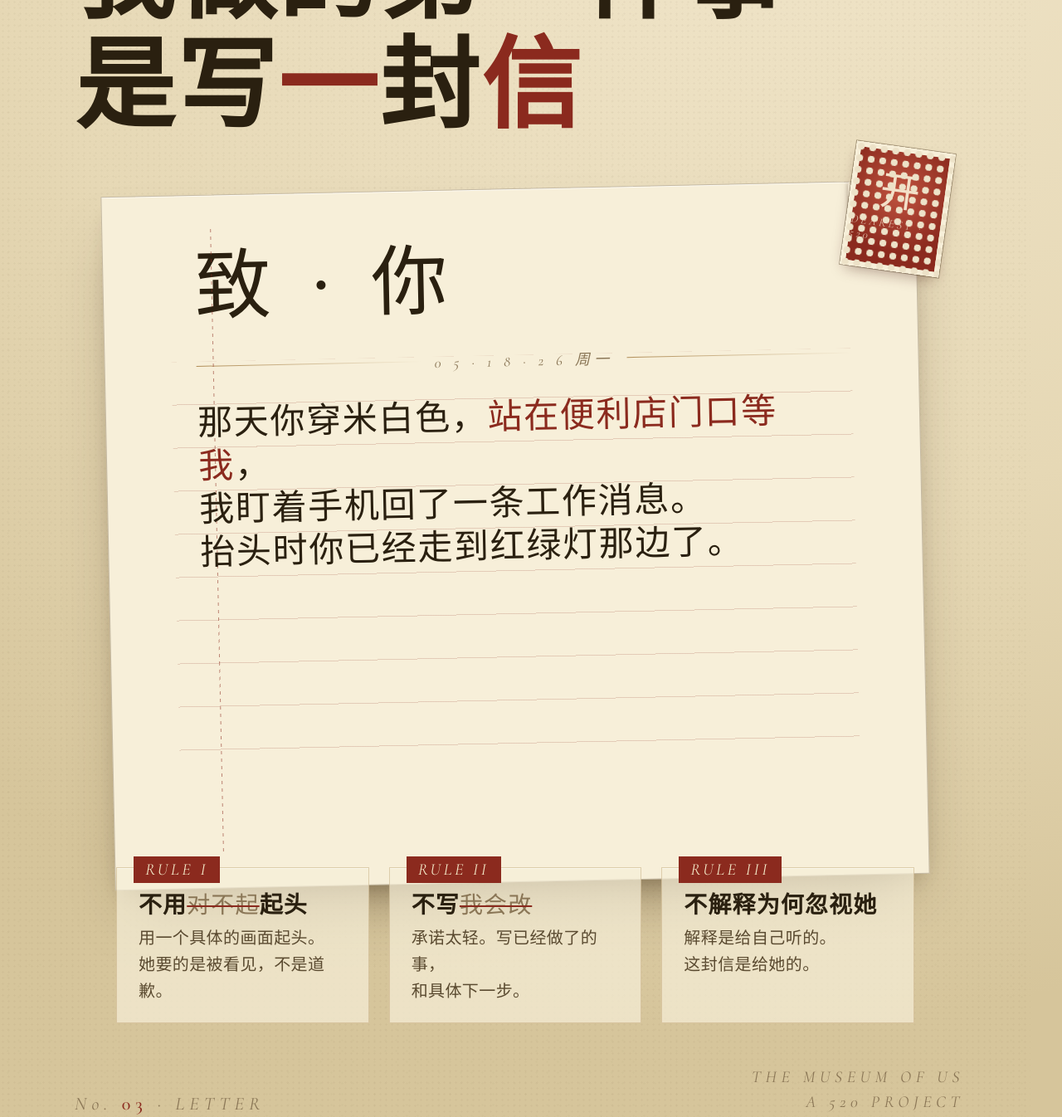
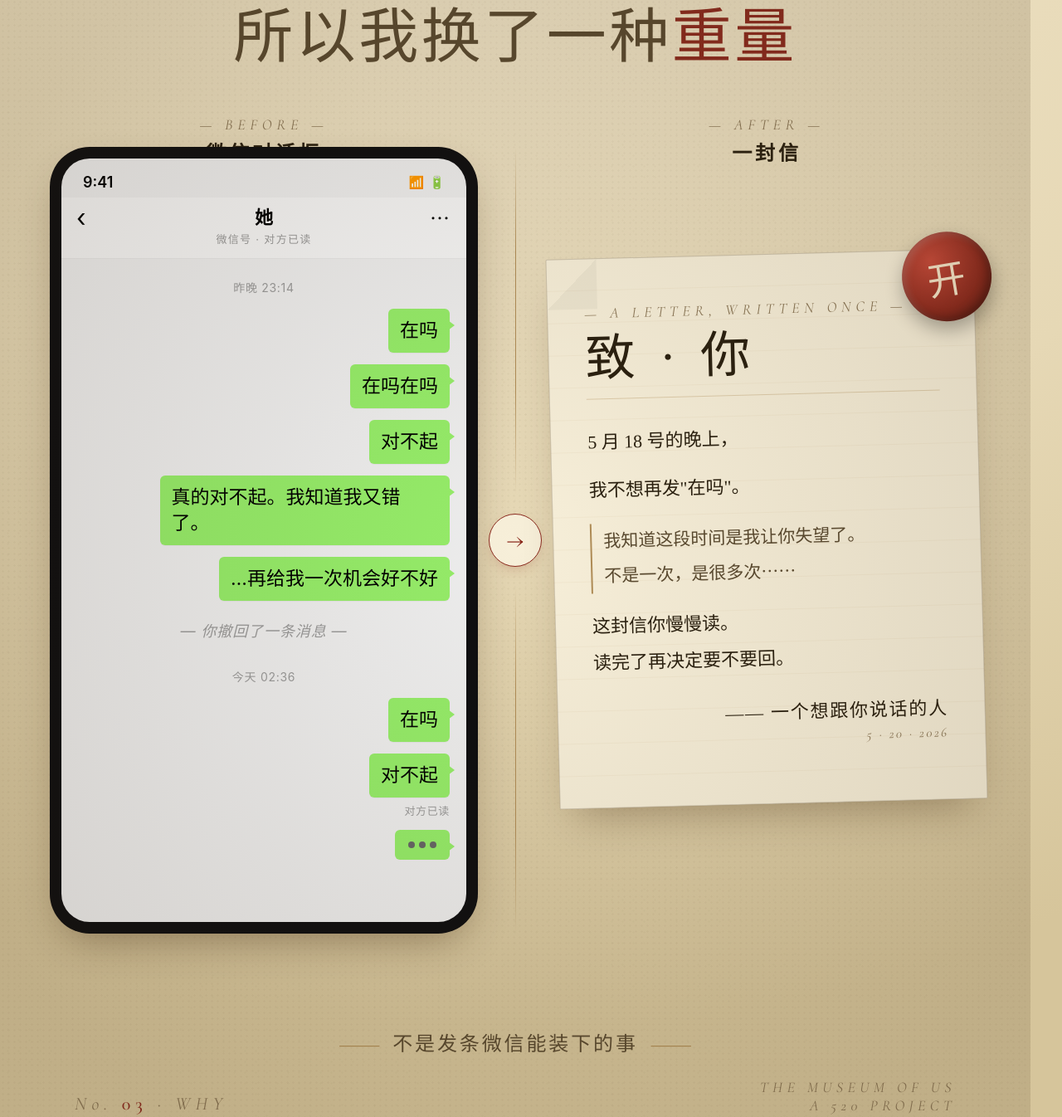
Before and after one commit to xing0325/xiaohongshu-preview, a plain HTML site: page cards/03-letter.html in a window 1280 px wide. Shown: the part 253-1599 px from the top of the page at 83% size. Drawn offline with nearby package versions, Linux system fonts and the light colour scheme; a web font is replaced by a local one.

Commit message:
feat: rebuild card 03 as 微信 vs 一封信 comparison (Option B)
Replace the previous letter-as-poetry card with a clear before/after
contrast that answers 'why a letter, not a WeChat':

Left half — a WeChat conversation mock:
  - '在吗' / '对不起' / 已撤回 / typing indicator
  - feels noisy, repetitive, futile
Middle — gold-line divider + circular arrow
Right half — the letter on cream paper
  - 火漆 '开' wax seal, brush '致·你' title
  - body draft + signoff, tilted -1.5° for paper-feel

Title: 文字她已经见太多了 / 所以我换了一种重量
Bottom cap: 不是发条微信能装下的事

This card now lives 3rd in the deck (after CTA cover + origin) and
acts as the product hook — answers 'what's different about this'
before viewer sees the signature mechanic on card 4.

```diff
--- a/cards/03-letter.html
+++ b/cards/03-letter.html
@@ -2,22 +2,24 @@
 <html lang="zh-CN">
 <head>
 <meta charset="utf-8">
-<title>03 · 一封信</title>
+<title>03 · 微信 vs 一封信</title>
 <link rel="preconnect" href="https://fonts.googleapis.com">
 <link rel="preconnect" href="https://fonts.gstatic.com" crossorigin>
-<link href="https://fonts.googleapis.com/css2?family=Cormorant+Garamond:ital,wght@0,400;0,500;1,400&family=Noto+Serif+SC:wght@400;500;600&family=Ma+Shan+Zheng&display=swap" rel="stylesheet">
+<link href="https://fonts.googleapis.com/css2?family=Cormorant+Garamond:ital,wght@0,400;0,500;1,400&family=Noto+Serif+SC:wght@400;500;600;700&family=Noto+Sans+SC:wght@400;500;600&family=Ma+Shan+Zheng&display=swap" rel="stylesheet">
 <style>
   :root{
     --bg:#ede2c8; --paper:#f7efd9;
     --ink:#2a2010; --ink-soft:#5a4a30; --ink-faint:#8a7656;
     --wax:#8b2a1e; --gold:#b08d57; --accent:#c64a3a;
     --line:rgba(176,141,87,0.35);
+    --wx-bg:#ededed; --wx-out:#95EC69; --wx-in:#ffffff;
+    --wx-grey:#999;
   }
   *{box-sizing:border-box;margin:0;padding:0}
   body{
     width:1242px;height:1656px;overflow:hidden;
     font-family:"Noto Serif SC",serif;color:var(--ink);
-    background:radial-gradient(120% 90% at 70% 0%, #f1e6cb 0%, #e6d8b5 60%, #d6c59b 100%);
+    background:radial-gradient(120% 90% at 50% 0%, #f1e6cb 0%, #e6d8b5 60%, #d6c59b 100%);
     position:relative;
   }
   body::before{
@@ -26,7 +28,11 @@
       radial-gradient(rgba(80,55,20,0.06) 1px, transparent 1.4px),
       radial-gradient(rgba(80,55,20,0.04) 1px, transparent 1.2px);
     background-size:7px 7px,13px 13px;background-position:0 0,3px 5px;
-    mix-blend-mode:multiply;opacity:.6;
+    mix-blend-mode:multiply;opacity:.55;
+  }
+  body::after{
+    content:"";position:absolute;inset:0;pointer-events:none;
+    background:radial-gradient(60% 50% at 50% 55%, transparent 0%, rgba(60,40,15,0.14) 100%);
   }
 
   .topbar{
@@ -37,121 +43,231 @@
   }
   .topbar .num{font-style:normal;color:var(--wax);letter-spacing:.1em;font-weight:500}
 
-  .big{
-    position:absolute;left:90px;top:160px;right:90px;
-    font-family:"Ma Shan Zheng",serif;
-    font-size:120px;line-height:1.1;color:var(--ink);
-    letter-spacing:.02em;
+  /* 主标题 */
+  .head{
+    position:absolute;left:0;right:0;top:148px;
+    text-align:center;
   }
-  .big .em{color:var(--wax)}
-  .big .small{
-    display:block;font-family:"Cormorant Garamond",serif;font-style:italic;
-    font-size:34px;color:var(--ink-faint);letter-spacing:.18em;margin-top:14px;
+  .head h1{
+    font-family:"Ma Shan Zheng","KaiTi",serif;
+    font-size:88px;line-height:1.18;color:var(--ink);
+    letter-spacing:.04em;font-weight:400;
+  }
+  .head h1 .em{color:var(--wax)}
+  .head h1 .row2{display:block;font-size:72px;color:var(--ink-soft);margin-top:4px}
+  .head h1 .row2 b{color:var(--wax);font-weight:inherit}
+
+  /* 两列对比容器 */
+  .compare{
+    position:absolute;left:60px;right:60px;top:430px;
+    display:grid;grid-template-columns:1fr 90px 1fr;
+    gap:0;align-items:start;
   }
 
-  /* 信纸 */
+  /* ===== 左：微信 ===== */
+  .wx-phone{
+    background:#0e0e10;
+    border-radius:48px;
+    padding:14px;
+    box-shadow:0 20px 50px -16px rgba(60,35,10,0.45);
+  }
+  .wx-screen{
+    background:var(--wx-bg);
+    border-radius:34px;
+    overflow:hidden;
+    min-height:920px;
+    position:relative;
+  }
+  .wx-statusbar{
+    display:flex;justify-content:space-between;align-items:center;
+    padding:18px 26px 8px;
+    font-family:-apple-system,system-ui,sans-serif;
+    font-size:18px;font-weight:600;color:#000;
+  }
+  .wx-statusbar .icons{display:flex;gap:6px;align-items:center;font-size:15px}
+  .wx-header{
+    padding:6px 18px 14px;
+    border-bottom:1px solid rgba(0,0,0,0.06);
+    background:#f4f4f4;
+    text-align:center;
+    position:relative;
+    font-family:-apple-system,system-ui,"Noto Sans SC",sans-serif;
+  }
+  .wx-header .back{position:absolute;left:18px;top:6px;color:#000;font-size:30px}
+  .wx-header .more{position:absolute;right:18px;top:6px;color:#000;font-size:24px;letter-spacing:2px}
+  .wx-header .name{font-size:22px;font-weight:600;color:#000}
+  .wx-header .meta{font-size:13px;color:var(--wx-grey);margin-top:2px;letter-spacing:.1em}
+
+  .wx-chat{padding:18px 20px 20px;display:flex;flex-direction:column;gap:14px;
+    font-family:-apple-system,system-ui,"Noto Sans SC",sans-serif}
+  .wx-time{text-align:center;color:var(--wx-grey);font-size:14px;letter-spacing:.05em;margin:6px 0 2px}
+  .wx-bubble{
+    max-width:78%;align-self:flex-end;
+    background:var(--wx-out);color:#000;
+    padding:11px 14px;border-radius:6px;
+    font-size:23px;line-height:1.35;
+    font-weight:400;
+    position:relative;
+    box-shadow:0 1px 0 rgba(0,0,0,0.04);
+    word-break:break-all;
+  }
+  .wx-bubble::after{
+    content:"";position:absolute;right:-6px;top:14px;
+    width:0;height:0;border-style:solid;
+    border-width:6px 0 6px 8px;border-color:transparent transparent transparent var(--wx-out);
+  }
+  .wx-bubble.in{
+    align-self:flex-start;background:var(--wx-in);
+  }
+  .wx-bubble.in::after{
+    right:auto;left:-6px;
+    border-width:6px 8px 6px 0;border-color:transparent var(--wx-in) transparent transparent;
+  }
+  .wx-bubble.retracted{
+    background:transparent;color:var(--wx-grey);
+    font-size:18px;align-self:center;
+    box-shadow:none;font-style:italic;letter-spacing:.05em;
+  }
+  .wx-bubble.retracted::after{display:none}
+  .wx-read{
+    align-self:flex-end;font-size:13px;color:var(--wx-grey);
+    letter-spacing:.05em;margin-top:-8px;
+  }
+  .wx-typing{
+    align-self:flex-end;background:var(--wx-out);
+    padding:14px 16px;border-radius:6px;display:inline-flex;gap:5px;
+    position:relative;
+  }
+  .wx-typing::after{
+    content:"";position:absolute;right:-6px;top:14px;
+    width:0;height:0;border-style:solid;
+    border-width:6px 0 6px 8px;border-color:transparent transparent transparent var(--wx-out);
+  }
+  .wx-typing i{
+    width:8px;height:8px;border-radius:50%;background:#666;
+    display:inline-block;
+  }
+
+  /* ===== 中：分隔 ===== */
+  .divider{
+    height:100%;min-height:920px;
+    display:flex;flex-direction:column;align-items:center;justify-content:center;
+    gap:24px;
+  }
+  .divider .line{
+    width:1px;flex:1;background:linear-gradient(180deg,transparent 0,var(--gold) 30%,var(--gold) 70%,transparent 100%);
+  }
+  .divider .arrow{
+    width:64px;height:64px;border-radius:50%;
+    background:var(--paper);border:1.5px solid var(--wax);
+    display:flex;align-items:center;justify-content:center;
+    color:var(--wax);font-size:32px;line-height:1;
+    box-shadow:0 6px 18px -8px rgba(139,42,30,0.4);
+    font-family:"Cormorant Garamond",serif;
+    font-style:italic;font-weight:500;
+  }
+
+  /* ===== 右：信 ===== */
+  .letter-wrap{
+    display:flex;align-items:center;justify-content:center;
+    min-height:920px;
+    position:relative;
+  }
   .letter{
-    position:absolute;left:130px;right:130px;top:480px;bottom:340px;
     background:var(--paper);
-    border:1px solid rgba(90,74,48,0.32);
-    box-shadow:
-      0 1px 0 rgba(255,255,255,0.7) inset,
-      0 40px 70px -28px rgba(60,40,15,0.5),
-      0 14px 26px -14px rgba(60,40,15,0.3);
-    padding:64px 80px 60px;
-    transform:rotate(-1.2deg);
+    background-image:repeating-linear-gradient(0deg,transparent 0,transparent 38px,rgba(176,141,87,0.07) 38px,rgba(176,141,87,0.07) 39px);
+    border:1px solid rgba(90,74,48,0.25);
+    box-shadow:0 28px 50px -20px rgba(60,35,10,0.35);
+    padding:54px 44px 70px;
+    width:100%;
+    position:relative;
+    transform:rotate(-1.5deg);
+    border-radius:2px;
   }
   .letter::before{
-    /* 信纸横线 */
-    content:"";position:absolute;left:80px;right:80px;top:200px;bottom:120px;
-    background:repeating-linear-gradient(180deg,
-      transparent 0 51px,
-      rgba(139,42,30,0.18) 51px 52px);
-    pointer-events:none;
+    content:"";position:absolute;top:0;left:0;width:60px;height:60px;
+    background:linear-gradient(135deg, transparent 50%, rgba(0,0,0,0.04) 50%);
   }
-  .letter::after{
-    /* 红色信纸左边距 */
-    content:"";position:absolute;left:130px;top:40px;bottom:40px;width:1px;
-    background:repeating-linear-gradient(180deg, rgba(139,42,30,0.55) 0 4px, transparent 4px 9px);
+  .lt-eyebrow{
+    font-family:"Cormorant Garamond",serif;font-style:italic;
+    color:var(--ink-faint);font-size:18px;letter-spacing:.32em;
+    text-transform:uppercase;margin-bottom:14px;
+  }
+  .lt-title{
+    font-family:"Ma Shan Zheng","KaiTi",serif;
+    font-size:60px;color:var(--ink);
+    letter-spacing:.12em;line-height:1;margin-bottom:30px;
+    border-bottom:1px solid var(--line);padding-bottom:18px;
+  }
+  .lt-body{
+    font-family:"Noto Serif SC",serif;
+    color:var(--ink);font-size:22px;line-height:2;
+    margin-bottom:24px;
+  }
+  .lt-body p{margin-bottom:14px}
+  .lt-body .quote{
+    color:var(--ink-soft);font-style:normal;
+    border-left:2px solid var(--gold);padding-left:14px;
+    margin:18px 0;font-size:21px;
+  }
+  .lt-foot{
+    text-align:right;
+    font-family:"Ma Shan Zheng","KaiTi",serif;
+    color:var(--ink);font-size:22px;
+    letter-spacing:.08em;margin-top:14px;
+  }
+  .lt-foot .date{
+    display:block;margin-top:6px;
+    font-family:"Cormorant Garamond",serif;font-style:italic;
+    color:var(--ink-faint);font-size:16px;letter-spacing:.16em;
   }
 
-  .lt-title{
-    font-family:"Ma Shan Zheng",serif;
-    font-size:92px;color:var(--ink);letter-spacing:.12em;
-    text-align:left;
-    padding-left:30px;
-    line-height:1;
-  }
-  .lt-title em{color:var(--wax);font-style:normal;margin:0 .12em;font-size:104px;vertical-align:-6px}
-  .lt-sub{
-    font-family:"Cormorant Garamond",serif;font-style:italic;
-    color:var(--ink-faint);font-size:24px;letter-spacing:.22em;
-    margin-top:18px;padding-left:32px;
-  }
-  .lt-rule{
-    margin:36px 0 30px;padding-left:30px;
-    display:flex;align-items:center;gap:16px;
-    color:var(--gold);
-  }
-  .lt-rule i{flex:1;height:1px;background:linear-gradient(90deg,var(--gold),transparent)}
-  .lt-rule b{font-family:"Cormorant Garamond",serif;font-style:italic;letter-spacing:.3em;font-size:18px;color:var(--ink-faint);font-weight:500}
-
-  .lt-body{
-    position:relative;z-index:2;padding:0 30px;
-    font-family:"Ma Shan Zheng",serif;
-    color:var(--ink);font-size:42px;line-height:52px;
-    letter-spacing:.04em;
-  }
-  .lt-body p{margin-bottom:0}
-  .lt-body .a{color:var(--ink)}
-  .lt-body .b{color:var(--ink-soft);font-size:36px;line-height:52px;font-family:"Noto Serif SC",serif;font-weight:500;display:block;margin-top:6px}
-  .lt-body .em{color:var(--wax)}
-
-  /* 信封盖角 */
-  .corner-fold{
-    position:absolute;right:0;top:0;width:80px;height:80px;
-    background:linear-gradient(225deg, rgba(60,40,15,0.18) 0%, transparent 50%);
-  }
-  .corner-fold::after{
-    content:"";position:absolute;right:0;top:0;width:80px;height:80px;
-    background:linear-gradient(225deg, var(--bg) 50%, transparent 50%);
-    box-shadow:-2px 2px 4px rgba(60,40,15,0.2);
+  /* 火漆封蜡 */
+  .wax-seal{
+    position:absolute;right:-22px;top:-22px;
+    width:108px;height:108px;
+    border-radius:50%;
+    background:radial-gradient(circle at 35% 30%, #c64a3a, var(--wax) 60%, #5a1a12 100%);
+    box-shadow:
+      inset -4px -4px 12px rgba(0,0,0,0.3),
+      inset 4px 4px 10px rgba(255,255,255,0.18),
+      0 10px 22px rgba(0,0,0,0.3);
+    display:flex;align-items:center;justify-content:center;
+    font-family:"Ma Shan Zheng","KaiTi",serif;
+    color:#f4e4c8;font-size:46px;letter-spacing:.04em;
+    transform:rotate(-8deg);
+    z-index:3;
   }
 
-  /* 注释卡片 */
-  .rules{
-    position:absolute;left:140px;right:140px;bottom:170px;
-    display:grid;grid-template-columns:repeat(3,1fr);gap:24px;
+  /* 标签 */
+  .col-label{
+    position:absolute;
+    font-family:"Cormorant Garamond",serif;font-style:italic;
+    color:var(--ink-faint);font-size:18px;letter-spacing:.32em;
+    text-transform:uppercase;
+    text-align:center;
   }
-  .rule{
-    padding:22px 26px;
-    background:rgba(247,239,217,0.7);
-    border:1px solid var(--line);
-    box-shadow:0 1px 0 rgba(255,255,255,0.5) inset;
-    position:relative;
+  .col-label.left{left:60px;width:calc((100% - 210px)/2);top:392px}
+  .col-label.right{right:60px;width:calc((100% - 210px)/2);top:392px}
+  .col-label b{display:block;font-style:normal;color:var(--ink);
+    font-family:"Noto Serif SC",serif;font-weight:600;
+    font-size:24px;letter-spacing:.16em;margin-top:4px}
+
+  /* 底部小字 */
+  .bottom-cap{
+    position:absolute;left:0;right:0;bottom:130px;text-align:center;
+    font-family:"Noto Serif SC",serif;font-weight:500;
+    color:var(--ink-soft);font-size:24px;letter-spacing:.12em;
   }
-  .rule .no{
-    position:absolute;top:-14px;left:20px;
-    background:var(--wax);color:#f3e9c8;
-    font-family:"Cormorant Garamond",serif;font-style:italic;font-weight:500;
-    font-size:20px;letter-spacing:.18em;padding:4px 14px;
-    text-transform:uppercase;
-  }
-  .rule h4{
-    font-family:"Noto Serif SC",serif;font-weight:600;
-    font-size:28px;color:var(--ink);margin-bottom:6px;letter-spacing:.04em;
-  }
-  .rule h4 s{color:var(--ink-faint);text-decoration-color:var(--wax);text-decoration-thickness:1.5px;font-weight:500}
-  .rule p{
-    font-family:"Noto Serif SC",serif;font-size:20px;line-height:1.6;
-    color:var(--ink-soft);letter-spacing:.02em;
+  .bottom-cap::before,.bottom-cap::after{
+    content:"——";color:var(--gold);margin:0 16px;font-weight:400;letter-spacing:0;
   }
 
   .corner{
-    position:absolute;right:80px;bottom:60px;
+    position:absolute;right:90px;bottom:60px;
     font-family:"Cormorant Garamond",serif;font-style:italic;
-    color:var(--ink-faint);font-size:20px;letter-spacing:.28em;
-    text-transform:uppercase;text-align:right;line-height:1.5;
+    color:var(--ink-faint);font-size:18px;letter-spacing:.3em;
+    text-transform:uppercase;text-align:right;
   }
   .pageno{
     position:absolute;left:90px;bottom:60px;
@@ -159,76 +275,87 @@
     color:var(--ink-faint);font-size:22px;letter-spacing:.28em;
   }
   .pageno b{color:var(--wax);font-weight:500;font-style:normal}
-
-  /* 邮票装饰 */
-  .stamp{
-    position:absolute;right:100px;top:430px;width:120px;height:150px;
-    background:
-      radial-gradient(circle at 50% 35%, #c0533f 0%, #8b2a1e 70%);
-    border:6px solid var(--paper);
-    box-shadow:0 0 0 1px rgba(60,40,15,0.4),0 8px 18px -6px rgba(60,15,8,0.4);
-    transform:rotate(8deg);
-    display:flex;flex-direction:column;align-items:center;justify-content:center;
-    font-family:"Ma Shan Zheng",serif;color:#f3e0c8;
-  }
-  .stamp .v{font-size:48px;line-height:1}
-  .stamp .l{font-family:"Cormorant Garamond",serif;font-style:italic;font-size:14px;letter-spacing:.22em;margin-top:6px;opacity:.8}
-  .stamp::before{
-    /* 邮票齿孔 */
-    content:"";position:absolute;inset:-6px;
-    background:
-      radial-gradient(circle at 6px 6px, var(--bg) 4px, transparent 4.5px) 0 0/14px 14px;
-    pointer-events:none;
-    mix-blend-mode:normal;
-  }
 </style>
 </head>
 <body>
   <div class="topbar">
-    <span>第一步 · THE LETTER</span>
+    <span>第三步 · WHY A LETTER</span>
     <span class="num">03 / 09</span>
   </div>
 
-  <h1 class="big">
-    我做的第一件事<br>
-    是写<span class="em">一</span>封<span class="em">信</span>
-  </h1>
-
-  <div class="letter">
-    <div class="lt-title">致 · 你</div>
-    <div class="lt-rule"><i></i><b>0 5 · 1 8 · 2 6 周一</b><i></i></div>
-    <div class="lt-body">
-      <p>那天你穿米白色，<span class="em">站在便利店门口等我</span>，</p>
-      <p>我盯着手机回了一条工作消息。</p>
-      <p>抬头时你已经走到红绿灯那边了。</p>
-    </div>
-    <div class="corner-fold"></div>
+  <div class="head">
+    <h1>
+      文字她已经<span class="em">见太多</span>了
+      <span class="row2">所以我换了一种<b>重量</b></span>
+    </h1>
   </div>
 
-  <div class="stamp">
-    <div class="v">开</div>
-    <div class="l">DEAREST · 520</div>
+  <div class="col-label left">— before —<b>微信对话框</b></div>
+  <div class="col-label right">— after —<b>一封信</b></div>
+
+  <div class="compare">
+
+    <!-- 左：微信 -->
+    <div class="wx-phone">
+      <div class="wx-screen">
+        <div class="wx-statusbar">
+          <span>9:41</span>
+          <span class="icons"><span>📶</span><span>🔋</span></span>
+        </div>
+        <div class="wx-header">
+          <span class="back">‹</span>
+          <span class="more">⋯</span>
+          <div class="name">她</div>
+          <div class="meta">微信号  ·  对方已读</div>
+        </div>
+        <div class="wx-chat">
+          <div class="wx-time">昨晚 23:14</div>
+          <div class="wx-bubble">在吗</div>
+          <div class="wx-bubble">在吗在吗</div>
+          <div class="wx-bubble">对不起</div>
+          <div class="wx-bubble">真的对不起。我知道我又错了。</div>
+          <div class="wx-bubble">…再给我一次机会好不好</div>
+          <div class="wx-bubble retracted">— 你撤回了一条消息 —</div>
+          <div class="wx-time">今天 02:36</div>
+          <div class="wx-bubble">在吗</div>
+          <div class="wx-bubble">对不起</div>
+          <div class="wx-read">对方已读</div>
+          <div class="wx-typing"><i></i><i></i><i></i></div>
+        </div>
+      </div>
+    </div>
+
+    <!-- 中：分隔 -->
+    <div class="divider">
+      <div class="line"></div>
+      <div class="arrow">→</div>
+      <div class="line"></div>
+    </div>
+
+    <!-- 右：信 -->
+    <div class="letter-wrap">
+      <div class="letter">
+        <div class="wax-seal">开</div>
+        <div class="lt-eyebrow">— A letter, written once —</div>
+        <div class="lt-title">致 · 你</div>
+        <div class="lt-body">
+          <p>5 月 18 号的晚上，</p>
+          <p>我不想再发"在吗"。</p>
+          <p class="quote">我知道这段时间是我让你失望了。<br>不是一次，是很多次⋯⋯</p>
+          <p>这封信你慢慢读。<br>读完了再决定要不要回。</p>
+        </div>
+        <div class="lt-foot">
+          —— 一个想跟你说话的人
+          <span class="date">5 · 20 · 2026</span>
+        </div>
+      </div>
+    </div>
+
   </div>
 
-  <div class="rules">
-    <div class="rule">
-      <div class="no">RULE I</div>
-      <h4>不用<s>对不起</s>起头</h4>
-      <p>用一个具体的画面起头。<br>她要的是被看见，不是道歉。</p>
-    </div>
-    <div class="rule">
-      <div class="no">RULE II</div>
-      <h4>不写<s>我会改</s></h4>
-      <p>承诺太轻。写已经做了的事，<br>和具体下一步。</p>
-    </div>
-    <div class="rule">
-      <div class="no">RULE III</div>
-      <h4>不解释为何忽视她</h4>
-      <p>解释是给自己听的。<br>这封信是给她的。</p>
-    </div>
-  </div>
+  <div class="bottom-cap">不是发条微信能装下的事</div>
 
-  <div class="pageno">No. <b>03</b> · LETTER</div>
+  <div class="pageno">No. <b>03</b> · WHY</div>
   <div class="corner">THE MUSEUM OF US<br>A 520 Project</div>
 </body>
 </html>
```
